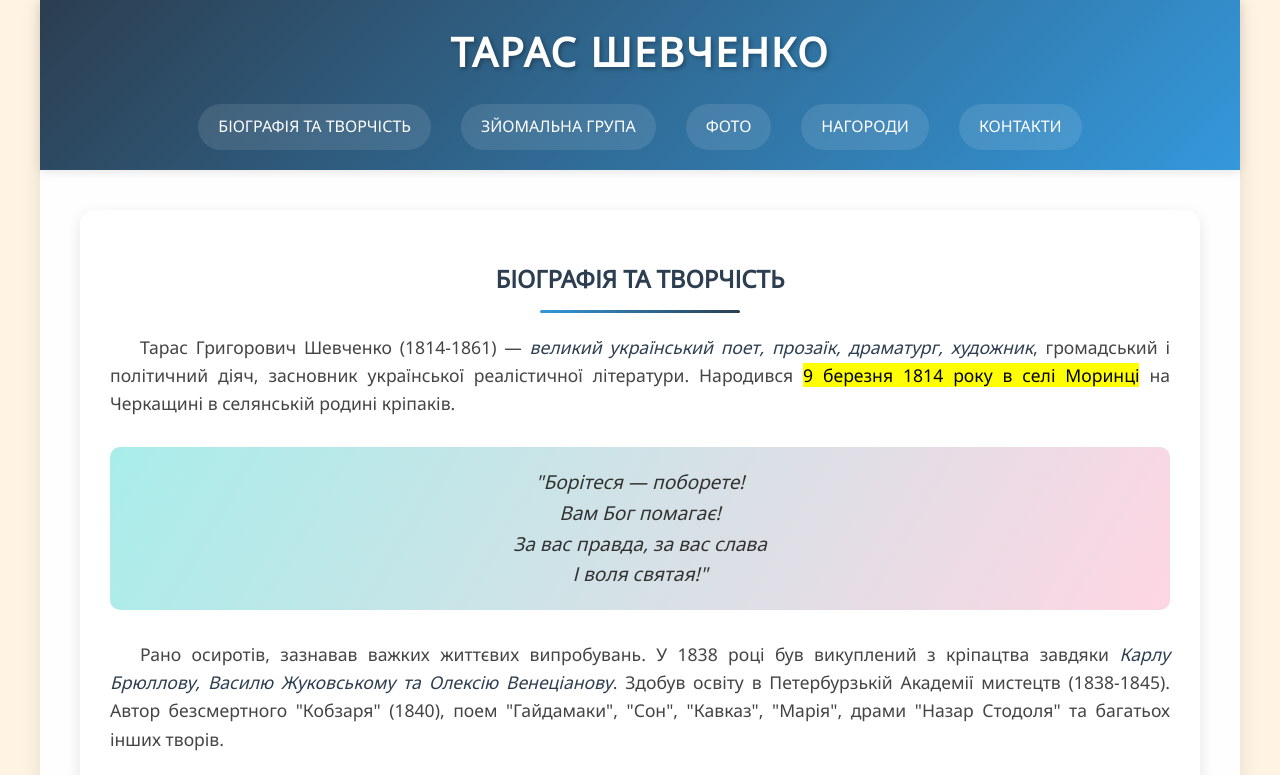
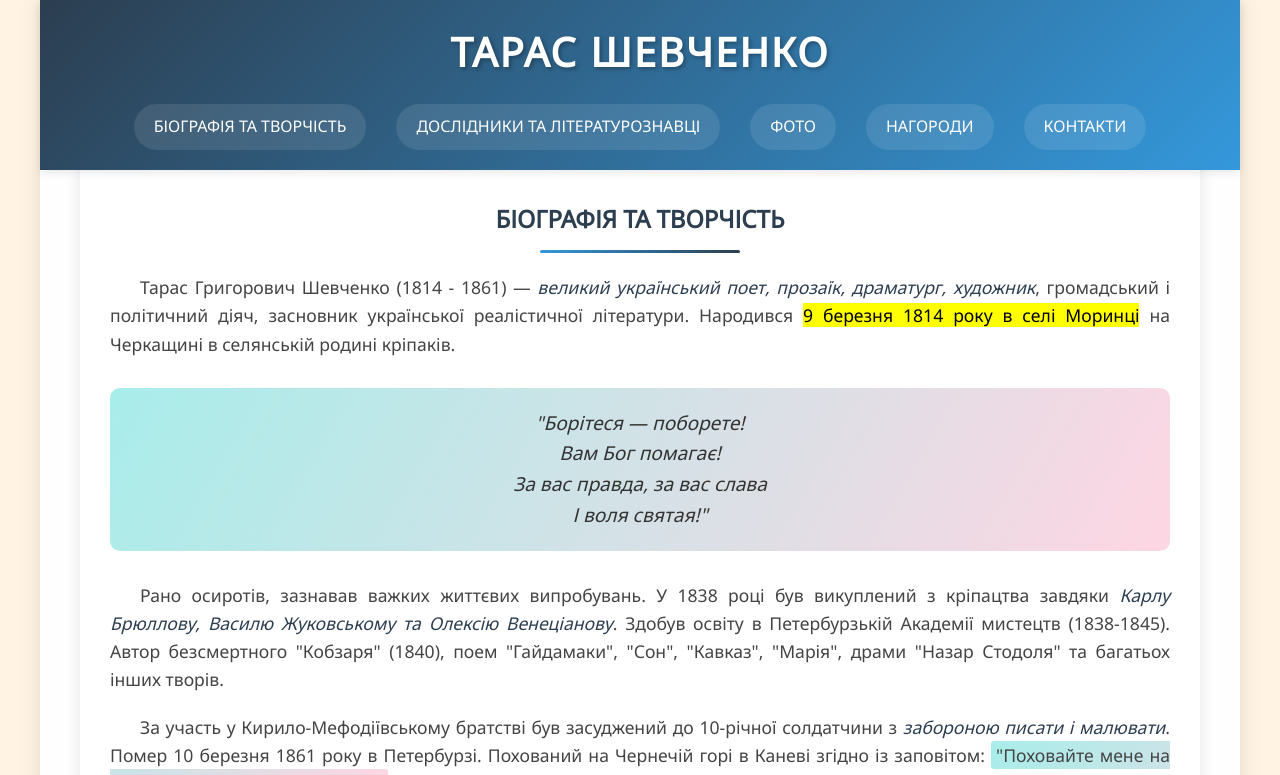
Before and after one commit to ineyn/WebLab1, a React (Create React App) app: page / in a window 1280 px wide. Shown: the top 775 px of the page. Built offline with nearby package versions, Linux system fonts and the light colour scheme.

Commit message:
Fixed banner, added some button and changed some code

```diff
--- a/public/css/index.css
+++ b/public/css/index.css
@@ -37,6 +37,16 @@ header h1 {
 
 h6 {
     font-size: 0.9em;
+}
+
+.fixed-menu {
+    position: fixed;
+    top: 0;
+    left: 50%;
+    transform: translateX(-50%);
+    z-index: 1000;
+    max-width: 1160px;
+    width: 100%;
 }
 
 /* Навігація */
@@ -83,10 +93,12 @@ nav a:hover {
 
 main {
     padding: 40px;
+    padding-top: 110px;
 }
 
 .content {
     padding: 40px;
+    padding-top: 150px;
 }
 
 /* Загальні стилі для секцій */
@@ -96,6 +108,7 @@ section {
     background: white;
     border-radius: 15px;
     box-shadow: 0 5px 15px rgba(0,0,0,0.1);
+    scroll-margin-top: 120px;  /* Висота header + невеликий запас */
 }
 
 .section-title {
@@ -273,7 +286,7 @@ section {
 /* Лінія посередині картінки 3 */
 .photo-card-museum::after {
     content: '';
-    position: absolute;
+    position: fixed;
     top: 0;
     left: 0;
     width: 100%;
--- a/public/index.html
+++ b/public/index.html
@@ -11,11 +11,11 @@
 <body>
     <div id="root"></div>
     <div class="container">
-        <header>
+        <header class="fixed-menu">
             <h1>ТАРАС ШЕВЧЕНКО</h1>
             <nav>
                 <a href="#plot">БІОГРАФІЯ ТА ТВОРЧІСТЬ</a>
-                <a href="#crew">ЗЙОМАЛЬНА ГРУПА</a>
+                <a href="#crew">ДОСЛІДНИКИ ТА ЛІТЕРАТУРОЗНАВЦІ</a>
                 <a href="#photos">ФОТО</a>
                 <a href="#awards">НАГОРОДИ</a>
                 <a href="contact.html">КОНТАКТИ</a>
@@ -29,7 +29,7 @@
             <section id="plot" class="plot-section">
                 <h2 class="section-title">БІОГРАФІЯ ТА ТВОРЧІСТЬ</h2>
                 <p class="plot-text">
-                    Тарас Григорович Шевченко (1814-1861) — <em>великий український поет, прозаїк, драматург, художник</em>, громадський і політичний діяч, засновник української реалістичної літератури. Народився <mark>9 березня 1814 року в селі Моринці</mark> на Черкащині в селянській родині кріпаків.
+                    Тарас Григорович Шевченко (1814 - 1861) — <em>великий український поет, прозаїк, драматург, художник</em>, громадський і політичний діяч, засновник української реалістичної літератури. Народився <mark>9 березня 1814 року в селі Моринці</mark> на Черкащині в селянській родині кріпаків.
                 </p>
                 <div class="quote">
                     "Борітеся — поборете! <br>
@@ -65,32 +65,32 @@
                 <h4 class="section-title">ФОТО</h4>
                 <div class="photo-grid">
 
-                    <div class="photo-card">    <!-- Картинка звичайна -->
+                    <div class="photo-card">    <!-- 1. Картинка звичайна -->
                         <img src="images/Taras_Shevchenko.jpg", alt='Тарас Шевченко>'>
                         <p>Портрет Тараса Шевченка<br>роботи Івана Крамського<br>(1871 рік)<br><br>Один з найвідоміших<br>портретів великого<br>українського поета</p>
                     </div>
 
-                    <div class="photo-card">    <!-- Картинка-посилання на іншу сторінку -->
+                    <div class="photo-card">    <!-- 2. Картинка-посилання на іншу сторінку -->
                         <img src="https://upload.wikimedia.org/wikipedia/commons/thumb/4/4f/Taras_Shevchenko_selfportrait_oil_1840-2.jpg/250px-Taras_Shevchenko_selfportrait_oil_1840-2.jpg" alt="Тарас Шевченко">
                         <p>Перший автопортрет Тараса Шевченка</p>
                     </div>
 
-                    <div class="photo-card-museum">
+                    <div class="photo-card-museum"> <!-- 3. Картинка розділена на переходи до інших сторінок -->
                         <img src="https://telegraf.com.ua/static/storage/thumbs/700-*/5/c3/6c2dbfbf-a4645510abac778aea47c60cb7566c35.webp?v=8849_1", alt="Музей на місці, де жив Шевченко"
                              usemap="#photo-map"
                              class="mapped-image">
 
                         <map name="photo-map">
-                            <!-- Ліва частина картинки -->
+                            <!-- Верхня частина картинки -->
                             <area shape="rect"
                                   coords="0,0,333,200"
                                   href="contact.html", alt="Контакти">
 
-                            <!-- Права частина картинки -->
+                            <!-- Нижня частина картинки -->
                             <area shape="rect"
                                   coords="0,200,700,400"
-                                  href="https://schedule.kpi.ua/?groupId=110db52f-b0b7-4e17-aef7-556735066774", alt="Посилання на розклад гр. ТР-41"
-                                  target="_blank">
+                                  href="https://schedule.kpi.ua/?groupId=110db52f-b0b7-4e17-aef7-556735066774", alt="Посилання на розклад гр. ТР-41">
+                                  <!-- target="_blank" чи треба?-->
                         </map>
 
                         <p>Хата в селі Моринці,<br>де народився поет<br><br>Зараз тут розташований<br>музей-садиба<br>Тараса Шевченка<br><br><small>Можна відвідати<br>та дізнатися більше<br>натиснувши на частину картинки</small></p>
```
Also changed, not shown: public/contact.html (+5 -3 lines).
